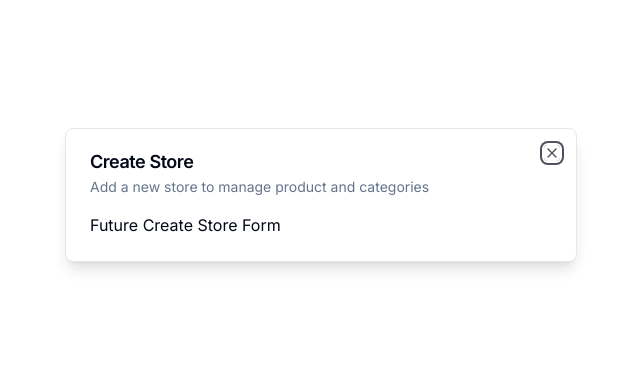
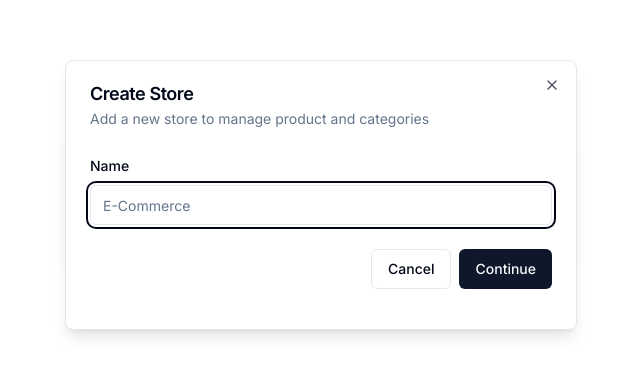
Before and after one commit to Scylla23/ECommerce-App, a Next.js app in the folder ecommerce-admin/: page / in a window 1280 px wide. Shown: the part 205-580 px from the top of the page, without its empty margins (319-959 px from the left). Built offline with nearby package versions, Linux system fonts and the light colour scheme.

Commit message:
added form component

```diff
--- /dev/null
+++ b/ecommerce-admin/components/modals/store-modal.tsx
@@ -0,0 +1,77 @@
+"use client";
+
+import * as z from "zod";
+import { useForm } from "react-hook-form";
+import { zodResolver } from "@hookform/resolvers/zod"
+
+import { useStoreModal } from "@/hooks/use-store-modal";
+import { Modal } from "../ui/modal";
+import { Form, FormControl, FormField, FormItem, FormLabel, FormMessage } from "../ui/form";
+import { Button } from "../ui/button";
+import { Input } from "../ui/input";
+
+const formSchema = z.object({
+  name: z.string().min(3),
+});
+
+
+
+export const StoreModal = () => {
+  const storeModal = useStoreModal();
+
+  const form = useForm<z.infer<typeof formSchema>>({
+    resolver: zodResolver(formSchema),
+    defaultValues: {
+      name: "",
+    },
+  });
+
+   const onSubmit = async (values: z.infer<typeof formSchema>) => {
+    console.log(values);
+
+   }
+
+
+  return (
+    <Modal
+      title="Create Store"
+      description="Add a new store to manage product and categories"
+      isOpen={storeModal.isOpen}
+      onClose={storeModal.onClose}
+    >
+
+      <div>
+        <div className="space-y-4 py-2 pb-4">
+          <Form {...form}>
+            <form onSubmit={form.handleSubmit(onSubmit)}>
+              <FormField
+                control={form.control}
+                name="name"
+                render={({field}) => (
+                  <FormItem>
+                    <FormLabel>Name</FormLabel>
+                    <FormControl>
+                      <Input placeholder="E-Commerce" {...field} />
+                    </FormControl>
+                    <FormMessage/>
+                  </FormItem>
+                ) }
+              />
+
+
+              <div className="pt-6 space-x-2 flex items-center justify-end">
+                <Button
+                  variant="outline"
+                  onClick={storeModal.onClose}>
+                  Cancel
+                </Button>
+                <Button type="submit" >Continue</Button>
+              </div>
+            </form>
+          </Form>
+        </div>
+      </div>
+
+    </Modal>
+  );
+};
--- a/ecommerce-admin/components/modals/tore-modal.tsx
+++ /dev/null
@@ -1,19 +0,0 @@
-"use client";
-
-import { useStoreModal } from "@/hooks/use-store-modal";
-import { Modal } from "../ui/modal";
-
-export const StoreModal = () => {
-  const storeModal = useStoreModal();
-
-  return (
-    <Modal
-      title="Create Store"
-      description="Add a new store to manage product and categories"
-      isOpen={storeModal.isOpen}
-      onClose={storeModal.onClose}
-    >
-      Future Create Store Form
-    </Modal>
-  );
-};
--- a/ecommerce-admin/providers/modal-provider.tsx
+++ b/ecommerce-admin/providers/modal-provider.tsx
@@ -1,6 +1,6 @@
 "use client";
 
-import { StoreModal } from "@/components/modals/tore-modal";
+import { StoreModal } from "@/components/modals/store-modal";
 import { useEffect, useState } from "react";
 
 export const ModalProvider = () => {
```
